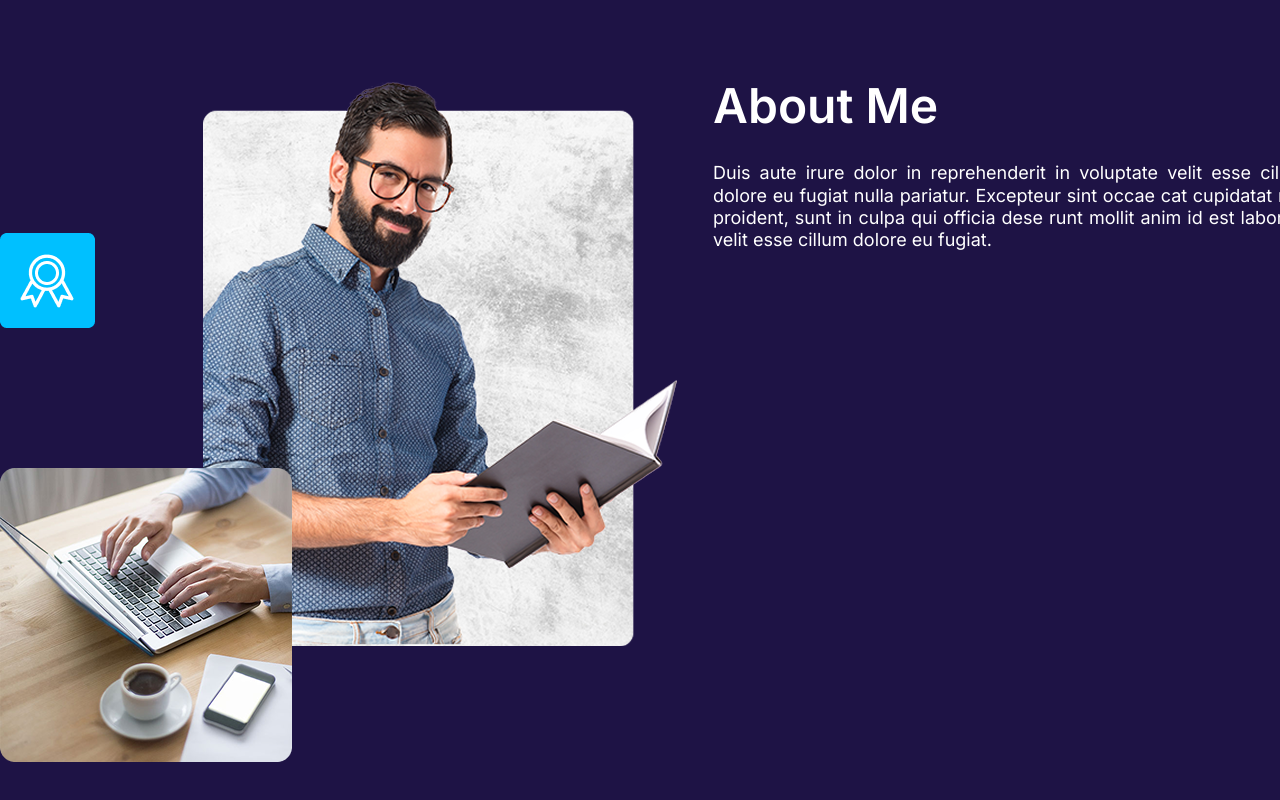
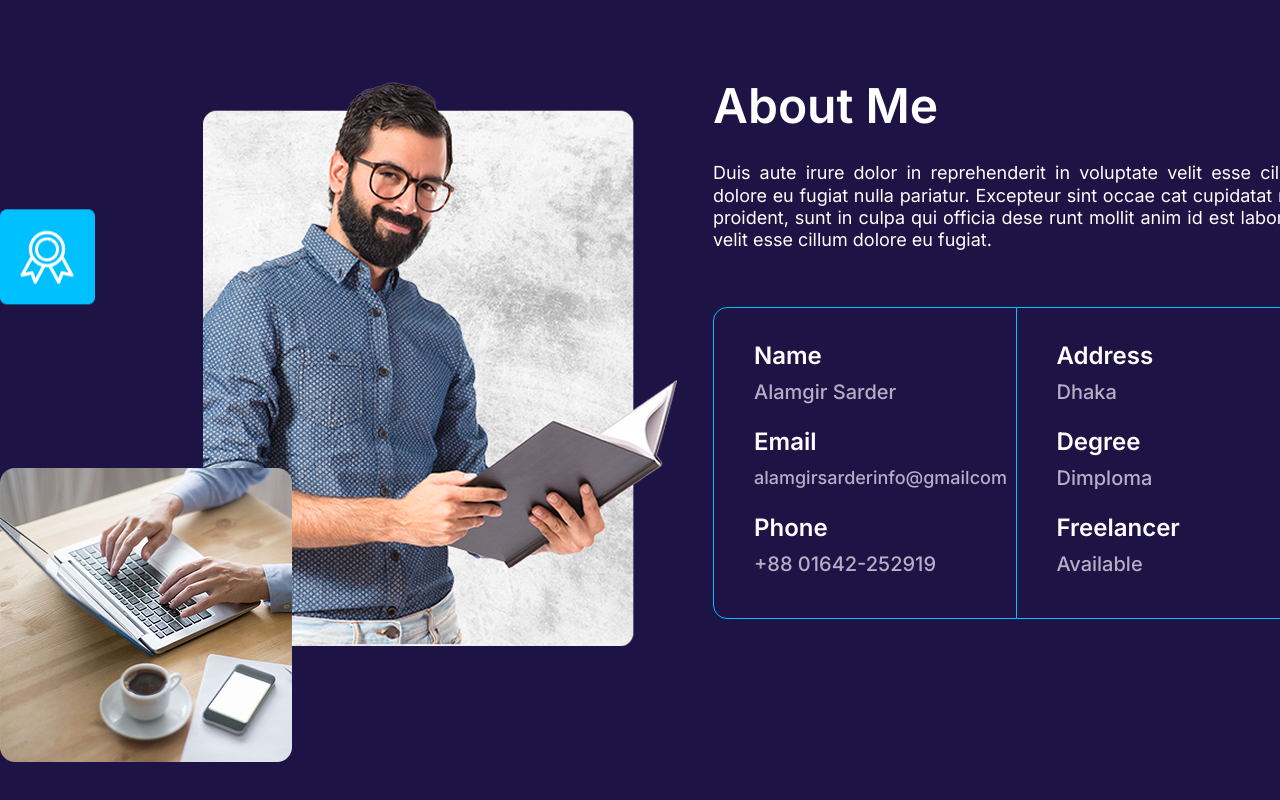
Before and after one commit to AlamgirSarder/portfolio, a React (Vite) app: page / in a window 1280 px wide. Shown: the part 1968-2768 px from the top of the page. Built offline with nearby package versions, Linux system fonts and the light colour scheme.

Commit message:
about part runnning

```diff
--- a/src/components/about/About.jsx
+++ b/src/components/about/About.jsx
@@ -6,6 +6,17 @@ import about_laptop from "../../assets/about_laptop.png";
 import badge from "../../assets/badge.png";
 
 const About = () => {
+  const my_details =
+    {
+      name: "Alamgir Sarder",
+      email: "alamgirsarderinfo@gmailcom",
+      phone: "+88 01642-252919",
+      address: "Dhaka",
+      degree: "Dimploma",
+      freelancer: "Available",
+    }
+
+
   return (
     <div className="bg-basecolor">
       <Container>
@@ -22,7 +33,7 @@ const About = () => {
               <div>
                 <Flex className="relative w-[667px]">
                   <img
-                  className="w-[95px] h-[95px] mt-[151px] mr-[108px]"
+                    className="w-[95px] h-[95px] mt-[151px] mr-[108px] animate-bounce"
                     src={badge}
                     alt="bagde"
                   />
@@ -35,7 +46,9 @@ const About = () => {
                 </Flex>
               </div>
               <div className="w-[607px]">
-                <h2 className="font-primary font-semibold text-white text-5xl mb-8">About Me</h2>
+                <h2 className="font-primary font-semibold text-white text-5xl mb-8">
+                  About Me
+                </h2>
                 <p className="font-primary font-normal text-lg text-white leading-[123%] w-[597px] text-justify">
                   Duis aute irure dolor in reprehenderit in voluptate velit esse
                   cillum dolore eu fugiat nulla pariatur. Excepteur sint occae
@@ -43,6 +56,25 @@ const About = () => {
                   runt mollit anim id est laborum velit esse cillum dolore eu
                   fugiat.
                 </p>
+
+                  <Flex className="mt-14">
+                    <div className="pt-8 pl-10 pb-10 w-[304px] border border-[#00C0FF] rounded-tl-[14px] rounded-bl-[14px]">
+                       <h3 className="font-primary font-semibold text-2xl text-white">Name</h3>
+                    <h2 className="font-medium font-primary text-xl text-[#B4AFC6] mt-1.5">{my_details?.name}</h2>
+                    <h3 className="font-primary font-semibold text-2xl text-white mt-5">Email</h3>
+                    <h2 className="font-medium font-primary text-lg text-[#B4AFC6] mt-1.5">{my_details?.email}</h2>
+                     <h3 className="font-primary font-semibold text-2xl text-white mt-5">Phone</h3>
+                    <h2 className="font-medium font-primary text-xl text-[#B4AFC6] mt-1.5">{my_details?.phone}</h2>
+                    </div>
+                    <div className="pt-8 pl-10 pb-10 w-[304px] border border-[#00C0FF] rounded-tr-[14px] rounded-br-[14px] border-l-0">
+                       <h3 className="font-primary font-semibold text-2xl text-white">Address</h3>
+                    <h2 className="font-medium font-primary text-xl text-[#B4AFC6] mt-1.5">{my_details?.address}</h2>
+                    <h3 className="font-primary font-semibold text-2xl text-white mt-5">Degree</h3>
+                    <h2 className="font-medium font-primary text-xl text-[#B4AFC6] mt-1.5">{my_details?.degree}</h2>
+                     <h3 className="font-primary font-semibold text-2xl text-white mt-5">Freelancer</h3>
+                    <h2 className="font-medium font-primary text-xl text-[#B4AFC6] mt-1.5">{my_details?.freelancer}</h2>
+                    </div>
+                  </Flex>
               </div>
             </Flex>
           </div>
```
Lines whose indentation alone changed are shown as unchanged.
